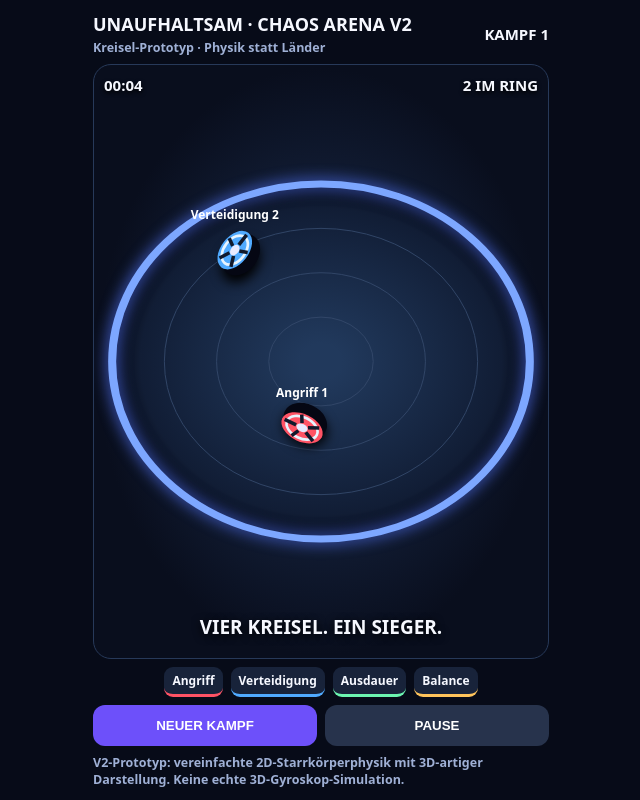
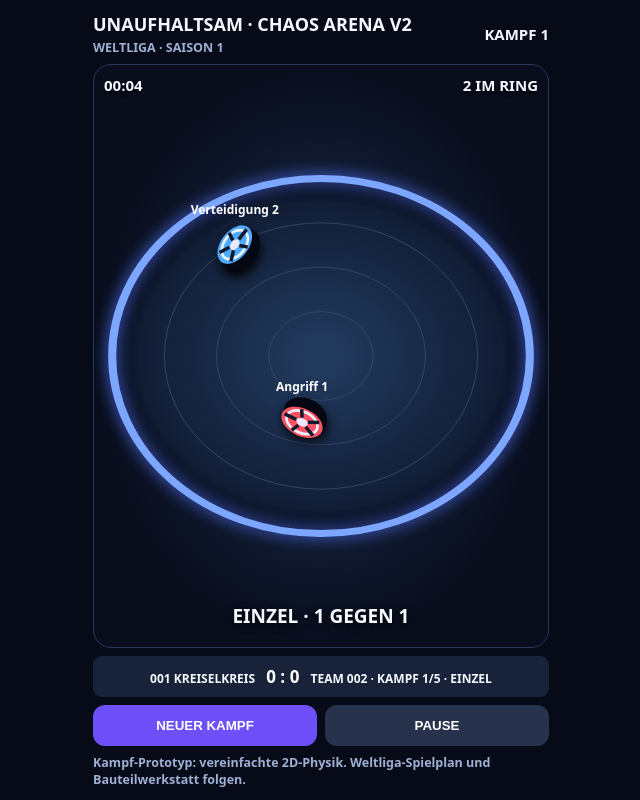
Before and after one commit to KeschFlow/chaos-arena, a website: page beyblade-v2/index.html in a window 1280 px wide. Shown: the whole page, without its empty margins (319-959 px from the left). Drawn offline with Linux system fonts and the light colour scheme.

Commit message:
Start 1v1 duels with inward launch and simplified arena UI

```diff
--- a/beyblade-v2/index.html
+++ b/beyblade-v2/index.html
@@ -1,11 +1,11 @@
 <!doctype html><html lang="de"><head><meta charset="utf-8"><meta name="viewport" content="width=device-width,initial-scale=1"><title>CHAOS ARENA V2 — Kreiselkampf</title><style>
-*{box-sizing:border-box}body{margin:0;background:#070b18;color:#f6f8ff;font:600 15px system-ui;display:flex;justify-content:center}main{width:min(100%,480px);height:100dvh;display:flex;flex-direction:column;padding:12px;gap:8px}header{display:flex;justify-content:space-between;align-items:center}h1{font-size:18px;margin:0}small{color:#9fb0d5}#stage{flex:1;min-height:0;position:relative;background:radial-gradient(ellipse at center,#1d3053,#090e1d 70%);border:1px solid #273959;border-radius:18px;overflow:hidden}canvas{width:100%;height:100%;display:block}#status{position:absolute;top:10px;left:10px;right:10px;display:flex;justify-content:space-between;pointer-events:none;text-shadow:0 2px 4px black}#banner{position:absolute;bottom:18px;left:8px;right:8px;text-align:center;font-size:19px;font-weight:900;text-shadow:0 2px 8px #000}footer{display:flex;gap:8px}button{flex:1;background:#6d50fa;border:0;color:white;border-radius:12px;padding:13px;font-weight:800;cursor:pointer}button.secondary{background:#27334c}#legend{display:flex;flex-wrap:wrap;gap:8px;font-size:12px;justify-content:center}#legend span{padding:5px 8px;border-radius:9px;background:#18233a}
-</style></head><body><main><header><div><h1>UNAUFHALTSAM · CHAOS ARENA V2</h1><small>Kreisel-Prototyp · Physik statt Länder</small></div><strong id="round">KAMPF 1</strong></header><section id="stage"><canvas id="arena"></canvas><div id="status"><span id="timer">00:00</span><span id="count">4 IM RING</span></div><div id="banner">VIER KREISEL. EIN SIEGER.</div></section><div id="legend"></div><footer><button id="restart">NEUER KAMPF</button><button class="secondary" id="pause">PAUSE</button></footer><small>V2-Prototyp: vereinfachte 2D-Starrkörperphysik mit 3D-artiger Darstellung. Keine echte 3D-Gyroskop-Simulation.</small></main><script type="module">
+*{box-sizing:border-box}body{margin:0;background:#070b18;color:#f6f8ff;font:600 15px system-ui;display:flex;justify-content:center}main{width:min(100%,480px);height:100dvh;display:flex;flex-direction:column;padding:12px;gap:8px}header{display:flex;justify-content:space-between;align-items:center}h1{font-size:18px;margin:0}small{color:#9fb0d5}#stage{flex:1;min-height:0;position:relative;background:radial-gradient(ellipse at center,#1d3053,#090e1d 70%);border:1px solid #273959;border-radius:18px;overflow:hidden}canvas{width:100%;height:100%;display:block}#status{position:absolute;top:10px;left:10px;right:10px;display:flex;justify-content:space-between;pointer-events:none;text-shadow:0 2px 4px black}#banner{position:absolute;bottom:18px;left:8px;right:8px;text-align:center;font-size:19px;font-weight:900;text-shadow:0 2px 8px #000}footer{display:flex;gap:8px}button{flex:1;background:#6d50fa;border:0;color:white;border-radius:12px;padding:13px;font-weight:800;cursor:pointer}button.secondary{background:#27334c}#matchup{text-align:center;font-size:12px;padding:9px;background:#18233a;border-radius:9px}#matchup strong{color:#fff;font-size:17px;margin:0 8px}
+</style></head><body><main><header><div><h1>UNAUFHALTSAM · CHAOS ARENA V2</h1><small>WELTLIGA · SAISON 1</small></div><strong id="round">KAMPF 1</strong></header><section id="stage"><canvas id="arena"></canvas><div id="status"><span id="timer">00:00</span><span id="count">2 IM RING</span></div><div id="banner">EINZEL · 1 GEGEN 1</div></section><div id="matchup">001 KREISELKREIS <strong>0 : 0</strong> TEAM 002 · KAMPF 1/5 · EINZEL</div><footer><button id="restart">NEUER KAMPF</button><button class="secondary" id="pause">PAUSE</button></footer><small>Kampf-Prototyp: vereinfachte 2D-Physik. Weltliga-Spielplan und Bauteilwerkstatt folgen.</small></main><script type="module">
 import {createBattle,step,STEP,TYPES} from './physics.js';
 const canvas=document.querySelector('canvas'),ctx=canvas.getContext('2d'),banner=document.querySelector('#banner');
-let battle=createBattle(1),running=true,previous=0,accumulator=0,round=1,doneAt=0;
-document.querySelector('#legend').innerHTML=TYPES.map(t=>'<span style="border-bottom:3px solid '+t.color+'">'+t.name+'</span>').join('');
-function restart(){battle=createBattle(++round);running=true;doneAt=0;accumulator=0;banner.textContent='KAMPF STARTET';document.querySelector('#round').textContent='KAMPF '+round;document.querySelector('#pause').textContent='PAUSE'}
+let battle=createBattle(1,[0,1]),running=true,previous=0,accumulator=0,round=1,doneAt=0;
+
+function restart(){battle=createBattle(++round,[round%4,(round+1)%4]);running=true;doneAt=0;accumulator=0;banner.textContent='EINZEL · 1 GEGEN 1';document.querySelector('#round').textContent='KAMPF '+round;document.querySelector('#pause').textContent='PAUSE'}
 document.querySelector('#restart').onclick=restart;document.querySelector('#pause').onclick=()=>{running=!running;document.querySelector('#pause').textContent=running?'PAUSE':'WEITER'};
 function topDraw(p,cx,cy,scale){
  const x=cx+p.x*scale,y=cy+p.y*scale,r=p.radius*scale;
```
